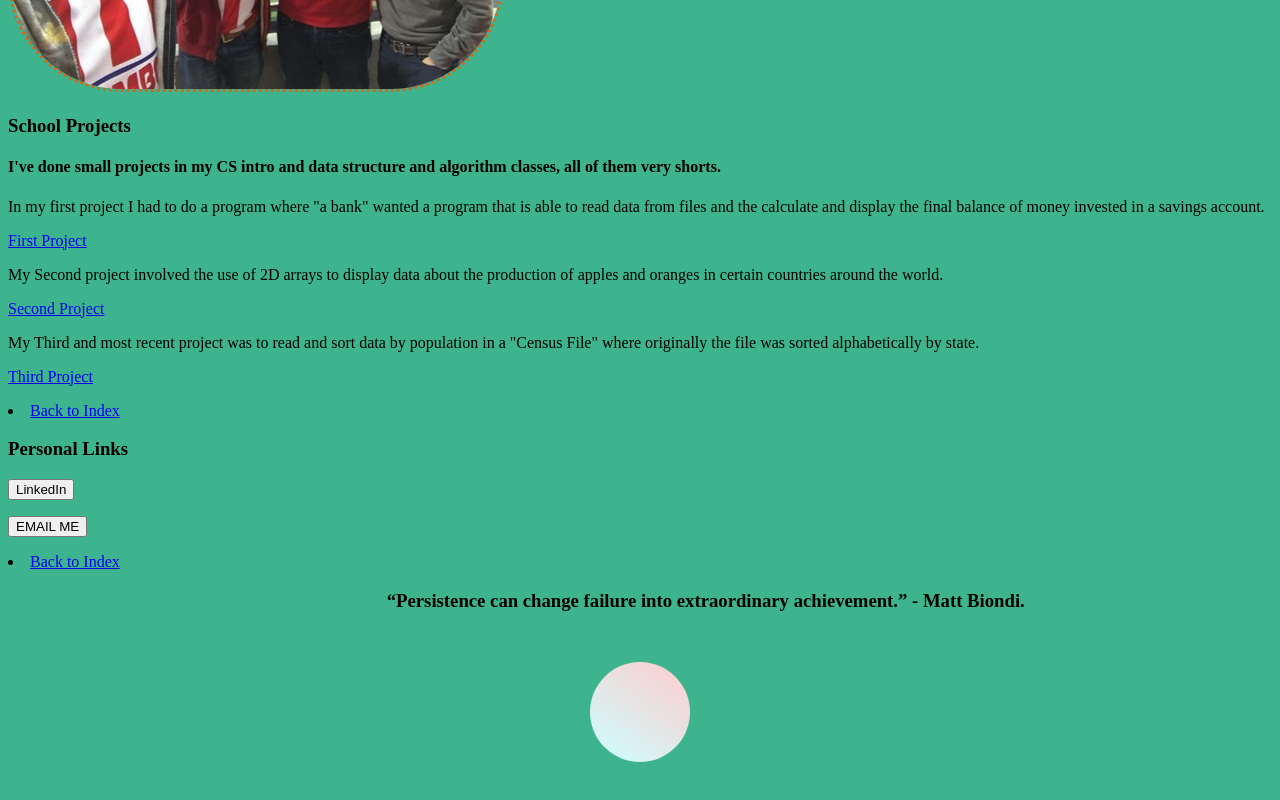
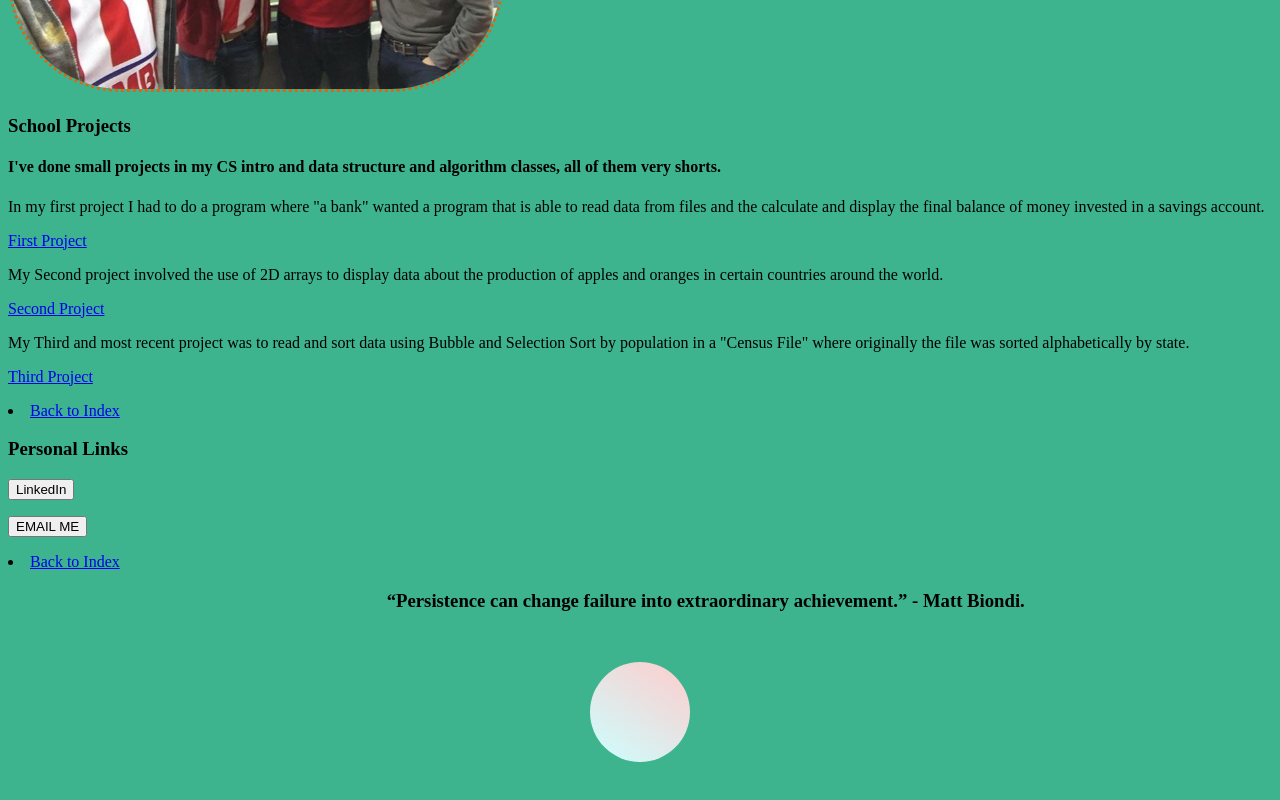
Before and after one commit to giovannyandrade/Portfolio, a plain HTML site: page index.html in a window 1280 px wide. Shown: the part 1240-2040 px from the top of the page. Drawn offline with Linux system fonts and the light colour scheme.

Commit message:
Update index.html

```diff
--- a/index.html
+++ b/index.html
@@ -26,7 +26,7 @@
         <link><a href = "https://drive.google.com/file/d/1XK82NcYZhO7Kv5JW1nVPUnNtEAeJ3_0l/view?usp=sharing">First Project</a></link>
         <p>My Second project involved the use of 2D arrays to display data about the production of apples and oranges in certain countries around the world.</p>
         <link><a href = "https://drive.google.com/drive/folders/1sv5CSGL6avPHFMx_7wmHdyrWSklp6CN-?usp=sharing">Second Project</a></link>
-        <p>My Third and most recent project was to read and  sort data by population in a "Census File" where originally the file was sorted alphabetically by state.</p>
+        <p>My Third and most recent project was to read and  sort data using Bubble and Selection Sort by population in a "Census File" where originally the file was sorted alphabetically by state.</p>
         <link><a href = "https://drive.google.com/drive/folders/1QMjbdd4moew3wRKcDPrBKZI9FshiJ7vk?usp=sharing">Third Project</a></link>
         <p><li><a href="#index">Back to Index</a></li></p>
         <h3 id = "links">Personal Links</h3>
```
